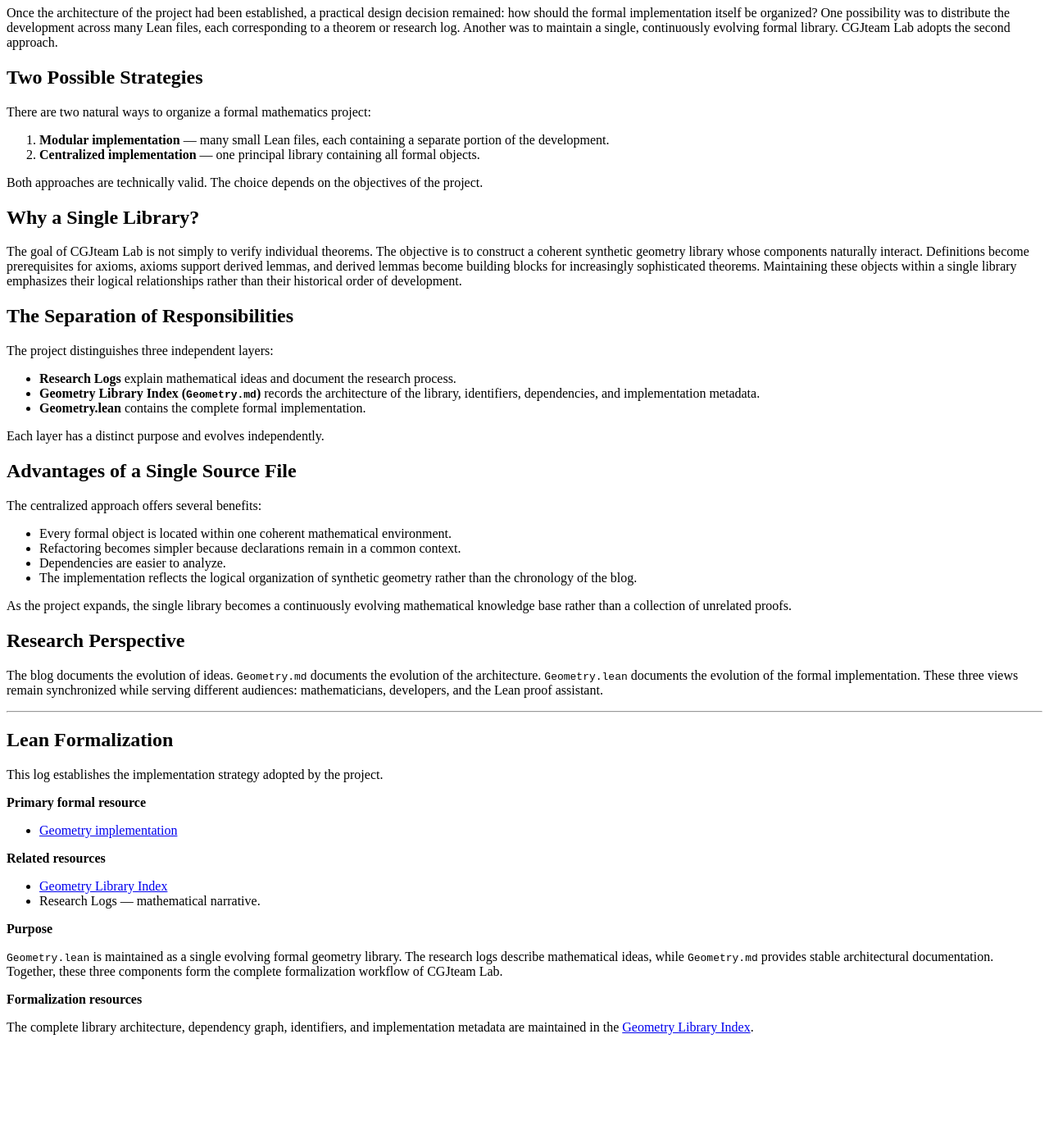
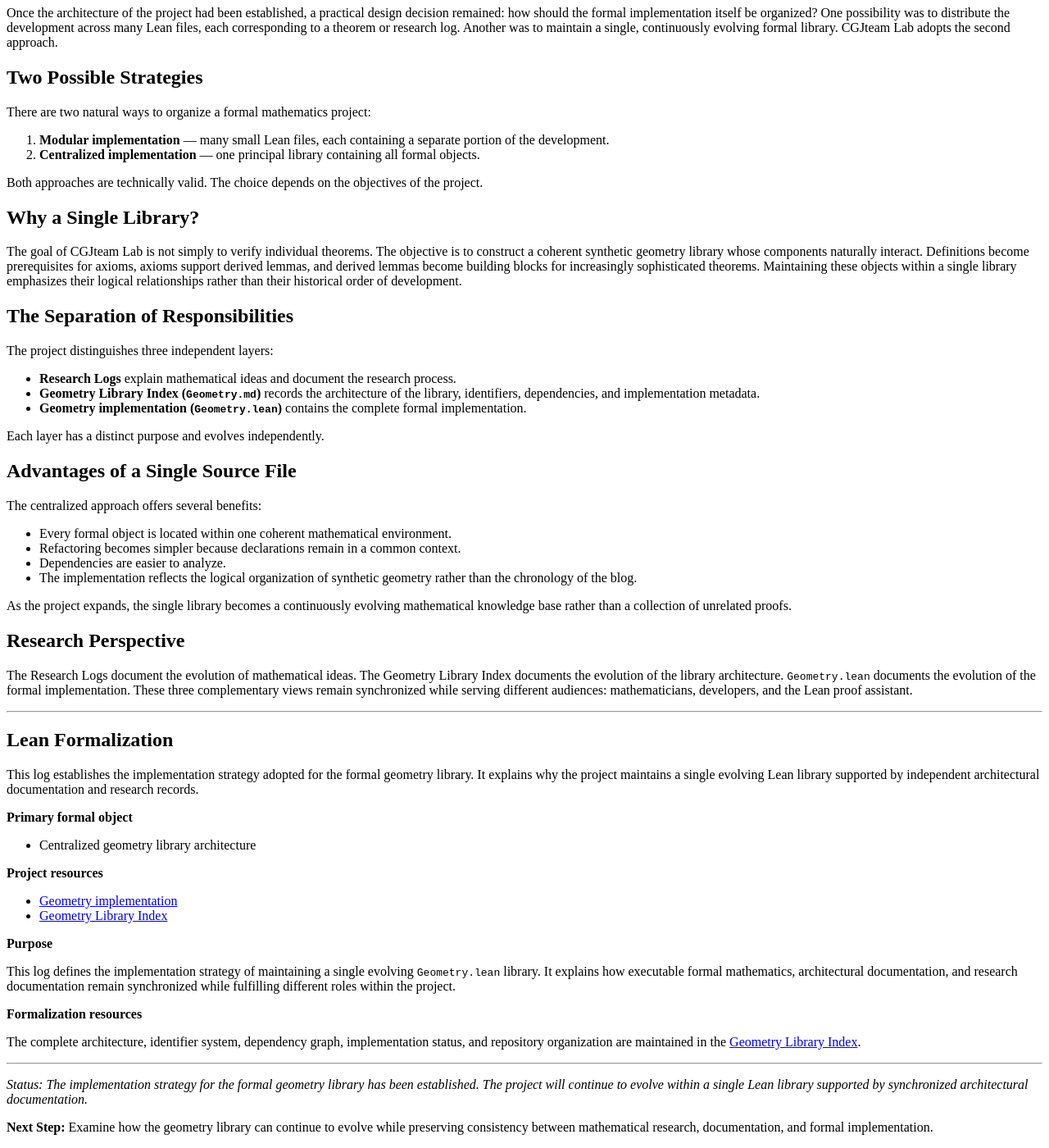
Before and after one commit to cgjteam/cgjteam.github.io, a Jekyll site: the page built from log-018.md, in a window 1280 px wide and 1400 px high, scrolled down 120 px. Shown: the whole window at 82% size. Built offline with Jekyll 4.4.1, drawn with Linux system fonts in a browser that asks for light colours; our own code applies the rules of GitHub Pages for plain Markdown files; comment, search, counter and statistics services are not loaded; before the commit the page ends 1398 px from its top, so only the background shows below that; some of the changed text lies outside the part shown.

Commit message:
Update log-018.md

```diff
--- a/log-018.md
+++ b/log-018.md
@@ -1,28 +1,40 @@
-# Log 018: Why a Single Geometry.lean File?
+---
+layout: default
+---
+
+# Log 018 — Why a Single Geometry.lean File?
 
 ## Introduction
+
 Once the architecture of the project had been established, a practical design decision remained: how should the formal implementation itself be organized? One possibility was to distribute the development across many Lean files, each corresponding to a theorem or research log. Another was to maintain a single, continuously evolving formal library. CGJteam Lab adopts the second approach.
 
 ## Two Possible Strategies
+
 There are two natural ways to organize a formal mathematics project:
+
 1. **Modular implementation** — many small Lean files, each containing a separate portion of the development.
 2. **Centralized implementation** — one principal library containing all formal objects.
 
 Both approaches are technically valid. The choice depends on the objectives of the project.
 
 ## Why a Single Library?
+
 The goal of CGJteam Lab is not simply to verify individual theorems. The objective is to construct a coherent synthetic geometry library whose components naturally interact. Definitions become prerequisites for axioms, axioms support derived lemmas, and derived lemmas become building blocks for increasingly sophisticated theorems. Maintaining these objects within a single library emphasizes their logical relationships rather than their historical order of development.
 
 ## The Separation of Responsibilities
+
 The project distinguishes three independent layers:
+
 * **Research Logs** explain mathematical ideas and document the research process.
 * **Geometry Library Index (`Geometry.md`)** records the architecture of the library, identifiers, dependencies, and implementation metadata.
-* **Geometry.lean** contains the complete formal implementation.
+* **Geometry implementation (`Geometry.lean`)** contains the complete formal implementation.
 
 Each layer has a distinct purpose and evolves independently.
 
 ## Advantages of a Single Source File
+
 The centralized approach offers several benefits:
+
 * Every formal object is located within one coherent mathematical environment.
 * Refactoring becomes simpler because declarations remain in a common context.
 * Dependencies are easier to analyze.
@@ -31,27 +43,34 @@ The centralized approach offers several benefits:
 As the project expands, the single library becomes a continuously evolving mathematical knowledge base rather than a collection of unrelated proofs.
 
 ## Research Perspective
-The blog documents the evolution of ideas. `Geometry.md` documents the evolution of the architecture. `Geometry.lean` documents the evolution of the formal implementation. These three views remain synchronized while serving different audiences: mathematicians, developers, and the Lean proof assistant.
+
+The Research Logs document the evolution of mathematical ideas. The Geometry Library Index documents the evolution of the library architecture. `Geometry.lean` documents the evolution of the formal implementation. These three complementary views remain synchronized while serving different audiences: mathematicians, developers, and the Lean proof assistant.
 
 ---
 
 ## Lean Formalization
 
-This log establishes the implementation strategy adopted by the project.
+This log establishes the implementation strategy adopted for the formal geometry library. It explains why the project maintains a single evolving Lean library supported by independent architectural documentation and research records.
 
-**Primary formal resource**
+**Primary formal object**
+
+- Centralized geometry library architecture
+
+**Project resources**
 
 - [Geometry implementation](./Geometry_lean.html)
-
-**Related resources**
-
 - [Geometry Library Index](./Geometry.md)
-- Research Logs — mathematical narrative.
 
 **Purpose**
 
-`Geometry.lean` is maintained as a single evolving formal geometry library. The research logs describe mathematical ideas, while `Geometry.md` provides stable architectural documentation. Together, these three components form the complete formalization workflow of CGJteam Lab.
+This log defines the implementation strategy of maintaining a single evolving `Geometry.lean` library. It explains how executable formal mathematics, architectural documentation, and research documentation remain synchronized while fulfilling different roles within the project.
 
 **Formalization resources**
 
-The complete library architecture, dependency graph, identifiers, and implementation metadata are maintained in the [Geometry Library Index](./Geometry.md).
+The complete architecture, identifier system, dependency graph, implementation status, and repository organization are maintained in the [Geometry Library Index](./Geometry.md).
+
+---
+
+*Status: The implementation strategy for the formal geometry library has been established. The project will continue to evolve within a single Lean library supported by synchronized architectural documentation.*
+
+**Next Step:** Examine how the geometry library can continue to evolve while preserving consistency between mathematical research, documentation, and formal implementation.
```
